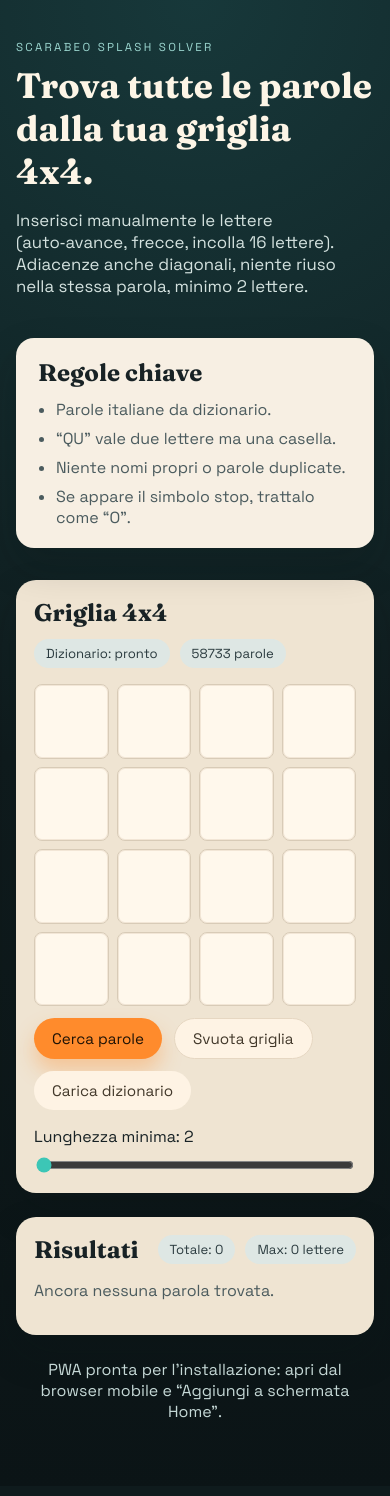
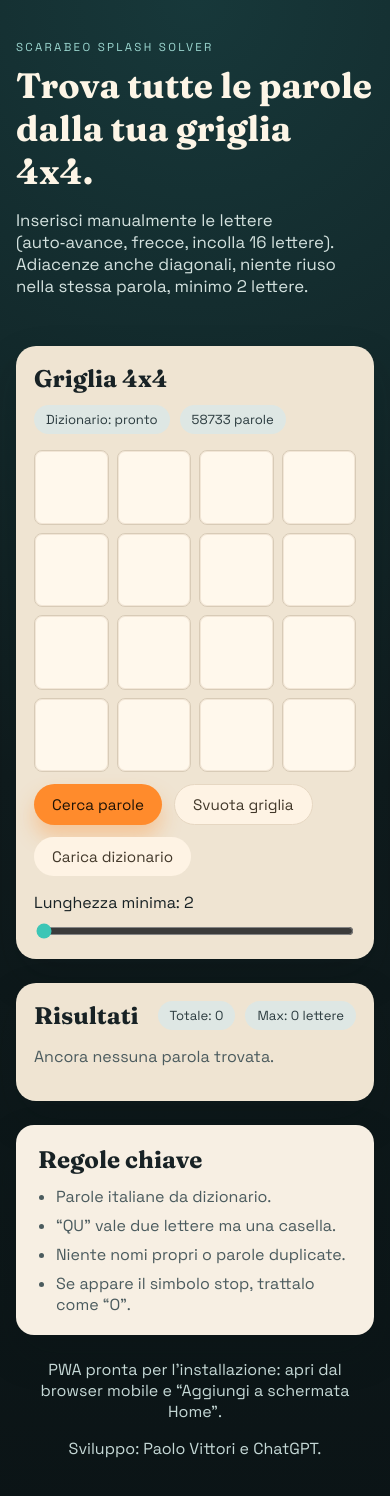
Before and after one commit to pav1tt0/scarabeo, a React (Vite) app: page / in a window 390 px wide. Shown: the top 1496 px of the page. Built offline with nearby package versions, Linux system fonts and the light colour scheme.

Commit message:
Move mobile rules and add credits

```diff
--- a/src/App.css
+++ b/src/App.css
@@ -66,6 +66,11 @@ h1 {
   color: var(--muted);
   display: grid;
   gap: 8px;
+}
+
+.rules-mobile {
+  margin: 8px 0 24px;
+  display: none;
 }
 
 .panel {
@@ -244,6 +249,14 @@ button:disabled {
     padding: 28px 16px 48px;
   }
 
+  .rules-desktop {
+    display: none;
+  }
+
+  .rules-mobile {
+    display: block;
+  }
+
   .panel {
     padding: 18px;
   }
--- a/src/App.jsx
+++ b/src/App.jsx
@@ -250,7 +250,7 @@ function App() {
             Adiacenze anche diagonali, niente riuso nella stessa parola, minimo 2 lettere.
           </p>
         </div>
-        <div className="card rules">
+        <div className="card rules rules-desktop">
           <h2>Regole chiave</h2>
           <ul>
             <li>Parole italiane da dizionario.</li>
@@ -340,11 +340,22 @@ function App() {
         )}
       </section>
 
+      <section className="card rules rules-mobile">
+        <h2>Regole chiave</h2>
+        <ul>
+          <li>Parole italiane da dizionario.</li>
+          <li>“QU” vale due lettere ma una casella.</li>
+          <li>Niente nomi propri o parole duplicate.</li>
+          <li>Se appare il simbolo stop, trattalo come “O”.</li>
+        </ul>
+      </section>
+
       <footer className="footer">
         <p>
           PWA pronta per l’installazione: apri dal browser mobile e “Aggiungi a
           schermata Home”.
         </p>
+        <p>Sviluppo: Paolo Vittori e ChatGPT.</p>
       </footer>
     </div>
   )
```
